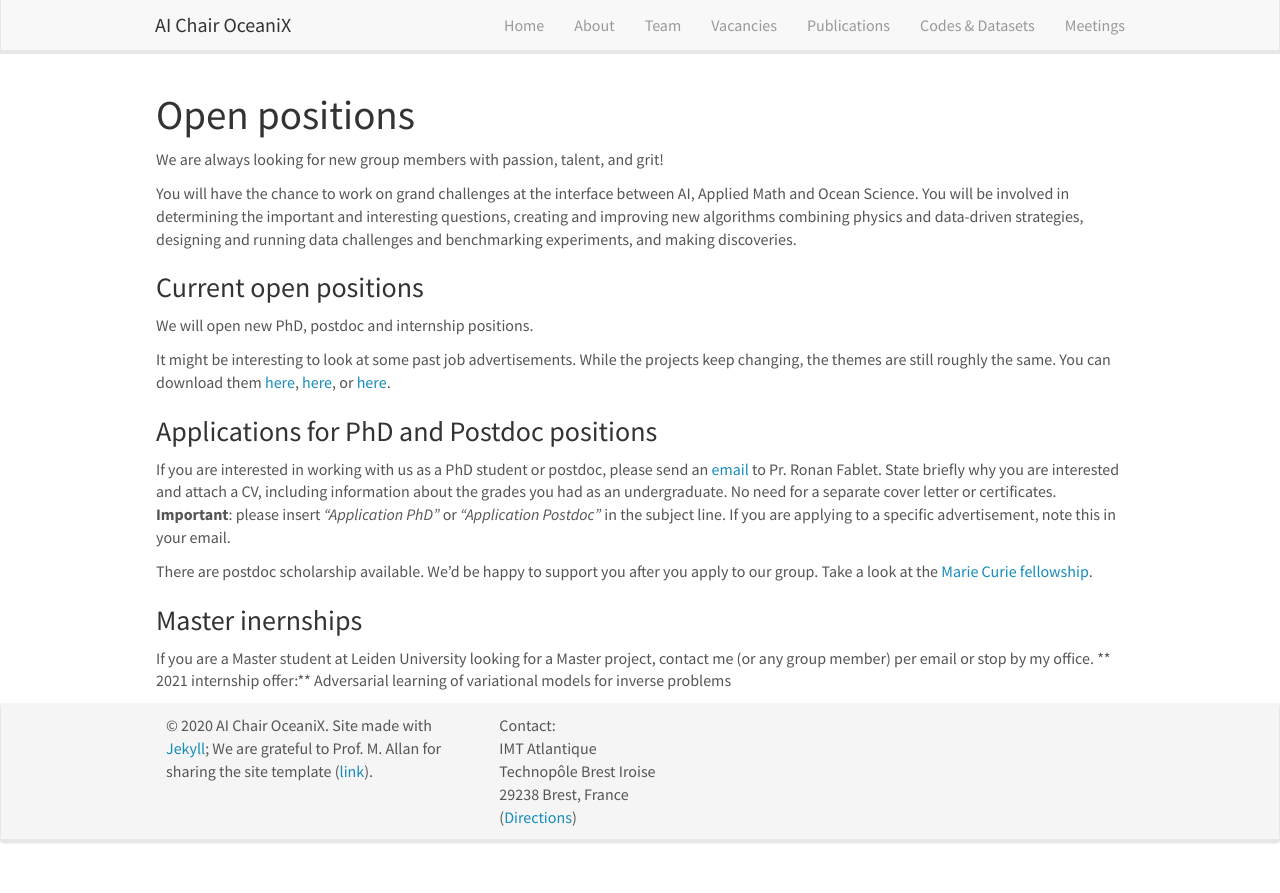
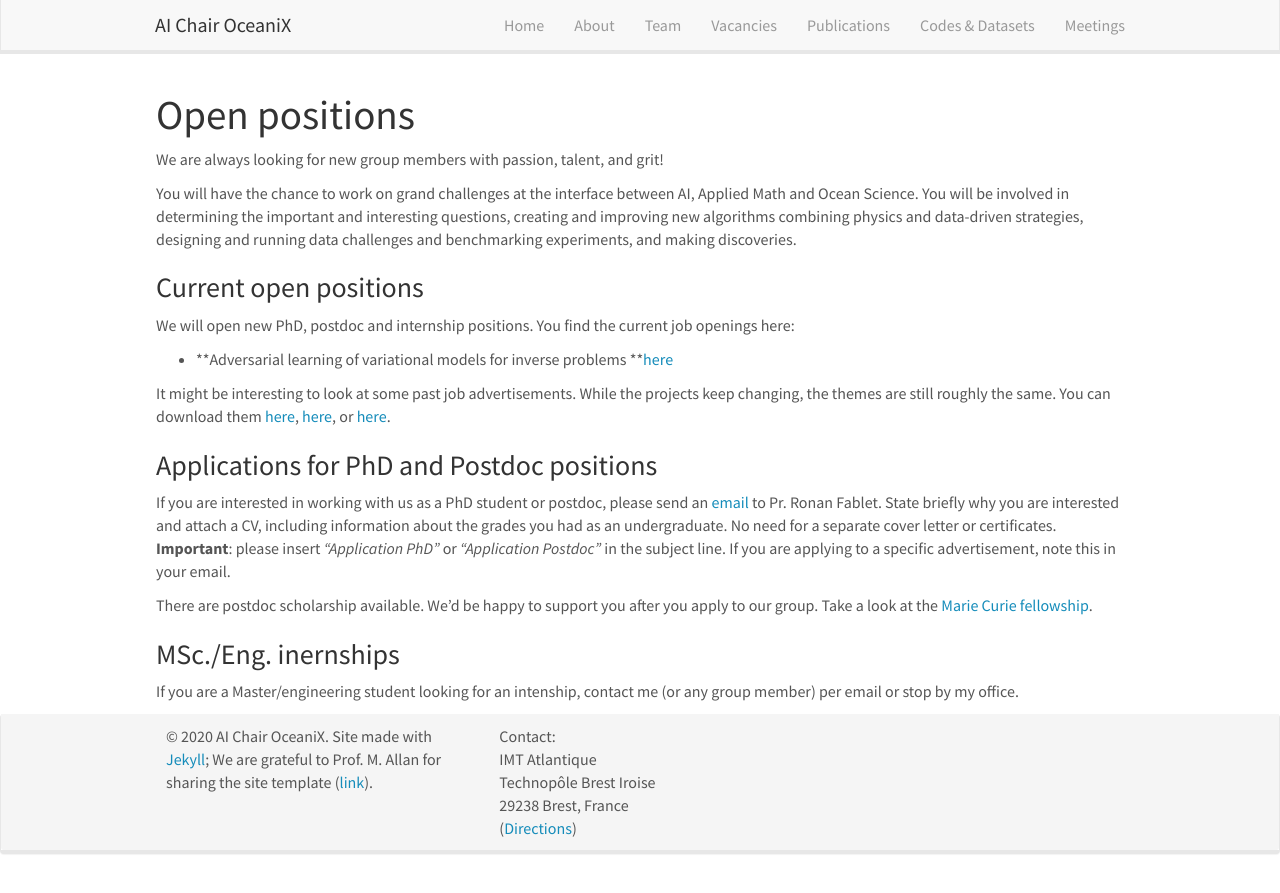
Before and after one commit to CIA-Oceanix/CIA-Oceanix.github.io, a Jekyll site: the page built from _pages/openings.md, in a window 1280 px wide. Shown: the top 893 px of the page. Built offline with Jekyll 4.4.1, drawn with Linux system fonts in a browser that asks for light colours; nearby versions of some CDN libraries.

Commit message:
Update openings.md

```diff
--- a/_pages/openings.md
+++ b/_pages/openings.md
@@ -15,7 +15,8 @@ You will have the chance to work on grand challenges at the interface between AI
 ### Current open positions
 
 We will open new PhD, postdoc and internship positions.
-
+You find the current job openings here:
+- **Adversarial learning of variational models for inverse problems **[here]({{ site.baseurl }}/downloads/internship_GAN_VarNN2021.pdf)
 <!--
  You find the current job openings here:
 ([Opening 1]({{ site.baseurl }}/downloads/GeneralPostdoc_2019_v01.pdf),
@@ -29,9 +30,8 @@ If you are interested in working with us as a PhD student or postdoc, please sen
 
 There are postdoc scholarship available.  We'd be happy to support you after you apply to our group. Take a look at the [Marie Curie fellowship](http://ec.europa.eu/research/mariecurieactions/about-msca/actions/if/index_en.htm).
 
-### Master inernships
-If you are a Master student at Leiden University looking for a Master project, contact me (or any group member) per email or stop by my office.
-** 2021 internship offer:** Adversarial learning of variational models for inverse problems
+### MSc./Eng. inernships
+If you are a Master/engineering student looking for an intenship, contact me (or any group member) per email or stop by my office.
 
 <!-- (<figure>)
 <img src="{{ site.url }}{{ site.baseurl }}/images/picpic/Gallery/DSC_0696.jpg" width="95%">
```
